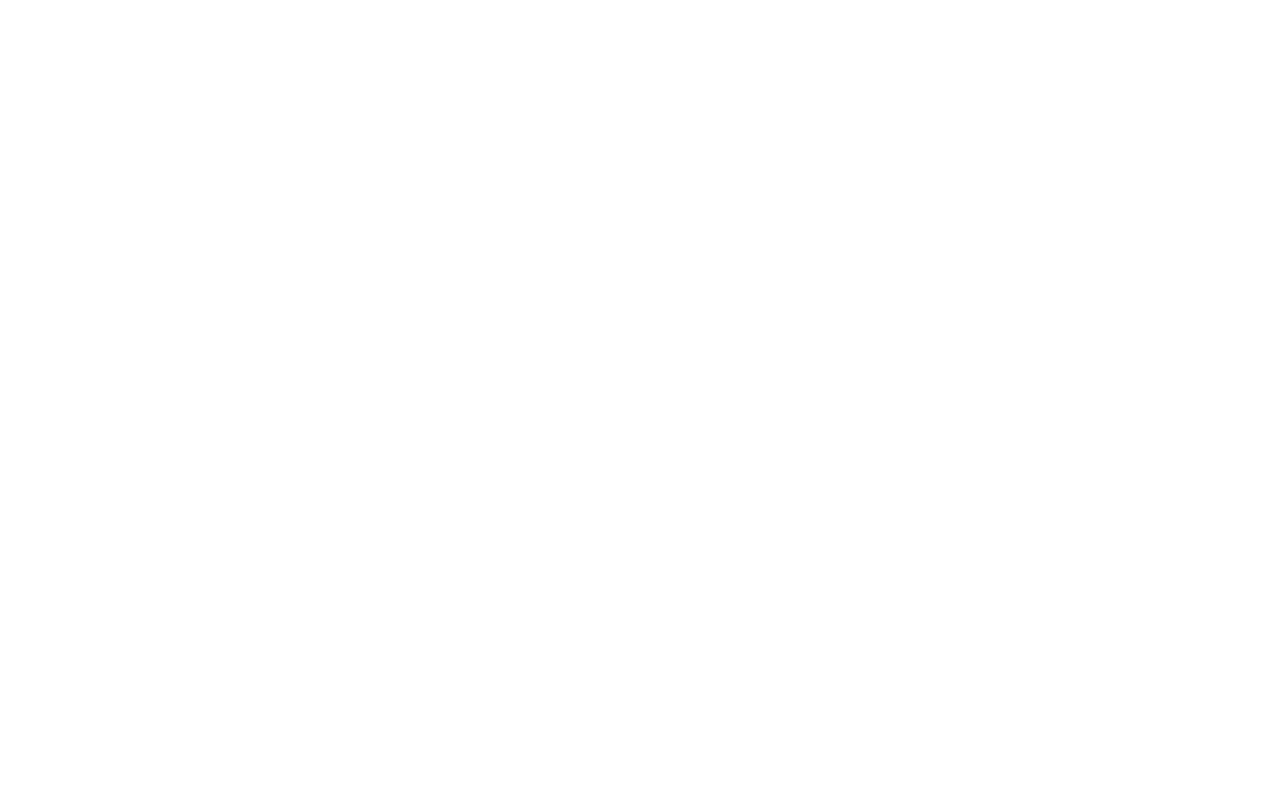
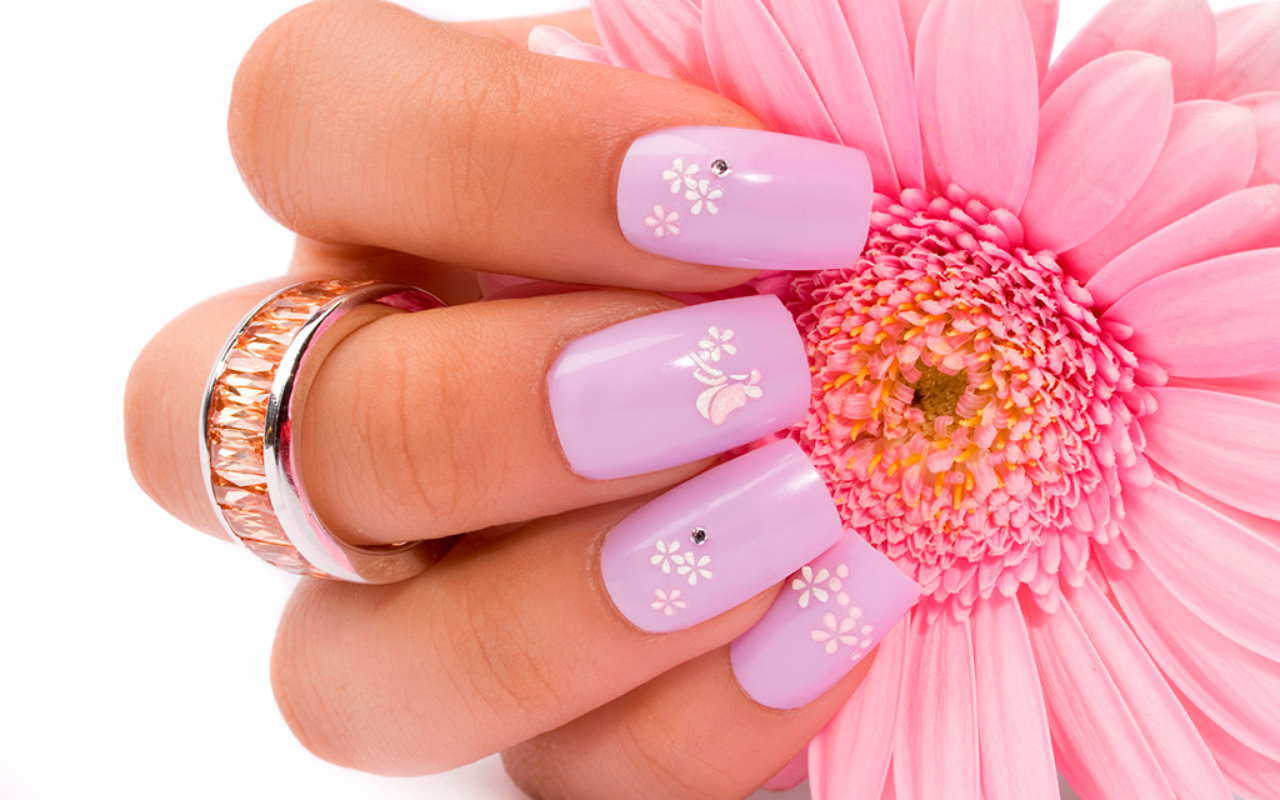
Before and after one commit to wesleytj/raylana-soares, a React (Create React App) app: page / in a window 1280 px wide. Built offline with nearby package versions, Linux system fonts and the light colour scheme.

Commit message:
:up: add bg e dividindo site

```diff
--- a/src/App.scss
+++ b/src/App.scss
@@ -1,3 +1,13 @@
-.App{
+.App {
+  width: 100vw;
+  height: 100vh;
 
+  background-image   : url('./Assets/Images/bg.jpg');
+  background-repeat  : no-repeat;
+  background-size    : cover;
+  background-position: top center;
+
+  display              : grid;
+  grid-template-columns: repeat(1, 10% 90%);
+  grid-template-rows   : repeat(1, 10% 10% 70% 10%);
 }
```
